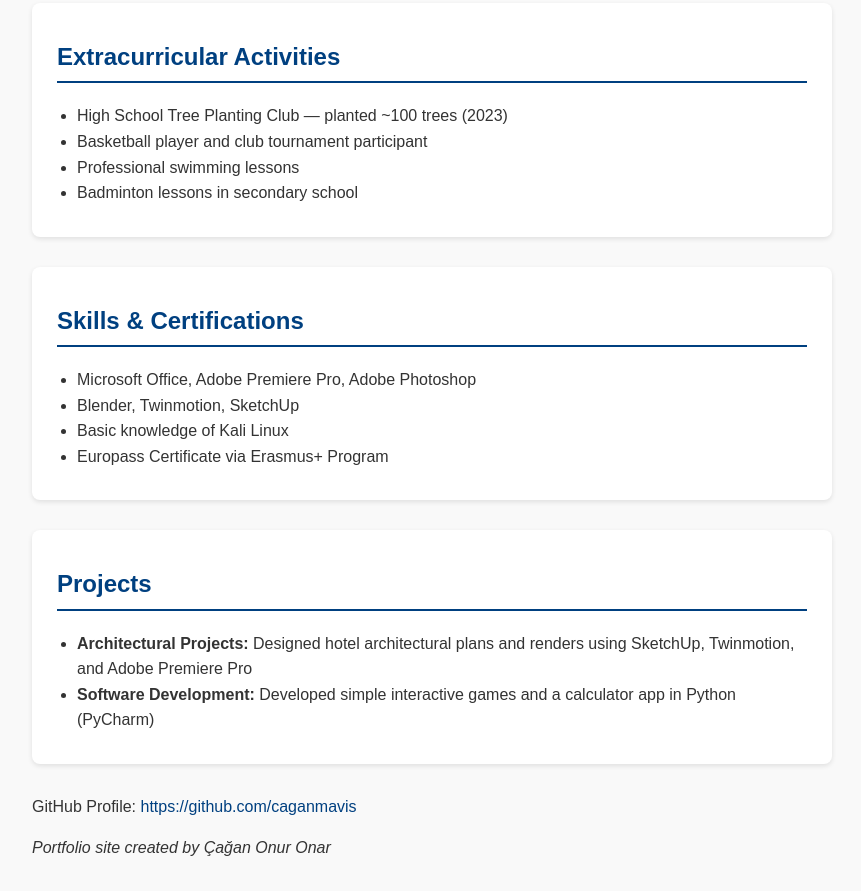
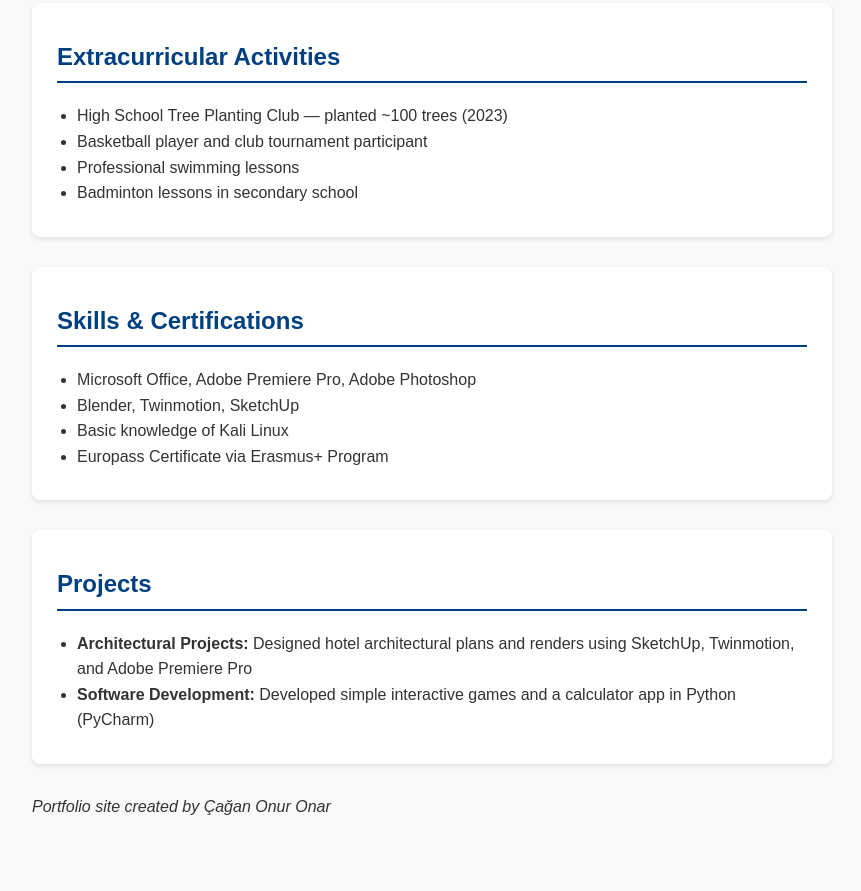
Before and after one commit to caganmavis/Cagan-Onur-Onar, a plain HTML site: page index.html in a window 1280 px wide. Shown: the part 1005-1896 px from the top of the page, without its empty margins (208-1069 px from the left). After the commit the page ends 1854 px from the top, so only its background shows below. Drawn offline with Linux system fonts and the light colour scheme.

Commit message:
Update index.html

```diff
--- a/index.html
+++ b/index.html
@@ -111,7 +111,7 @@
 </section>
 
 <footer>
-  <p>GitHub Profile: <a href="https://github.com/caganmavis/Cagan-Onur-Onar bu githb linkim" target="_blank" rel="noopener">https://github.com/caganmavis</a></p>
+
   <p><em>Portfolio site created by Çağan Onur Onar</em></p>
 </footer>
 
```
